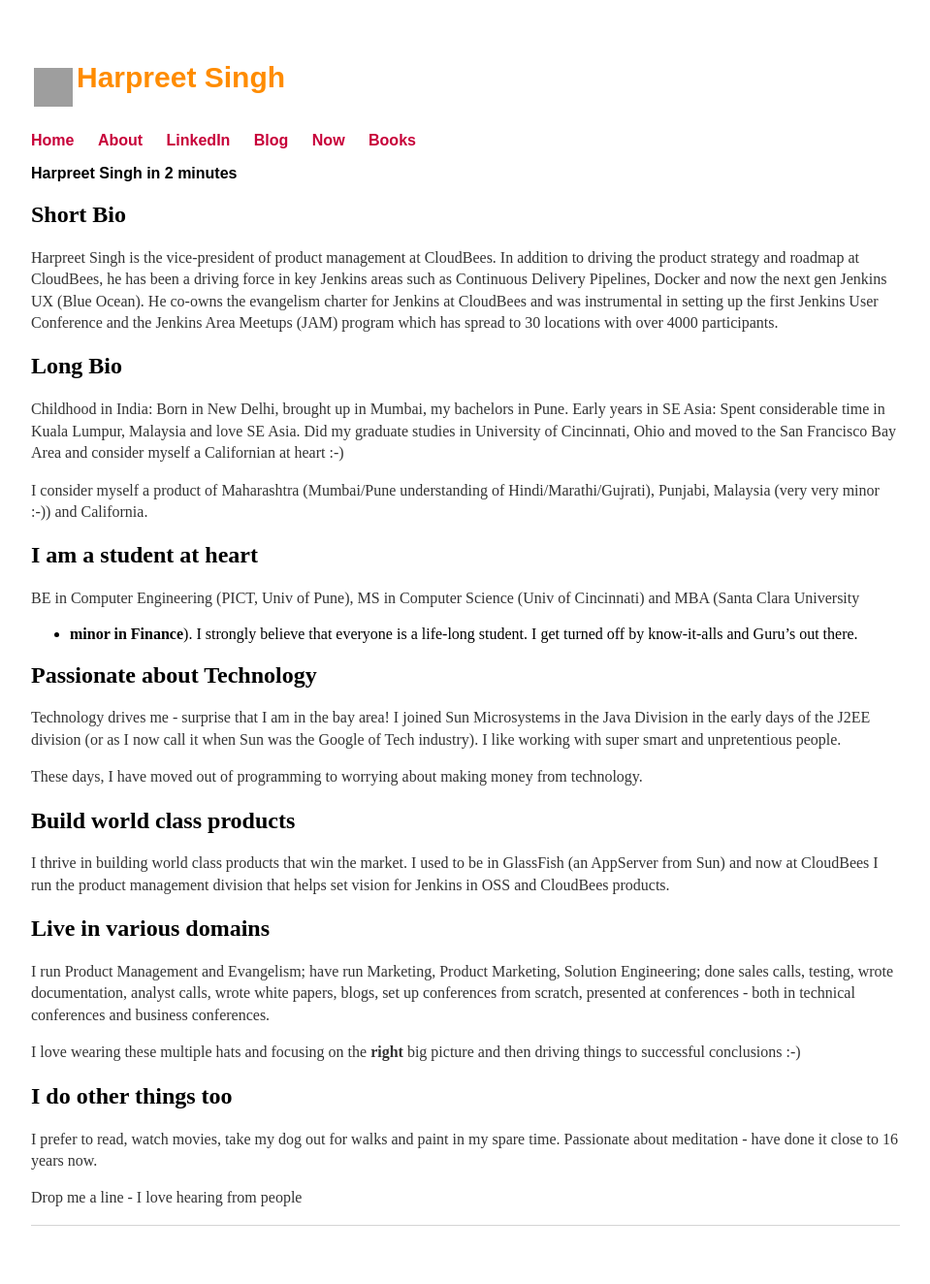
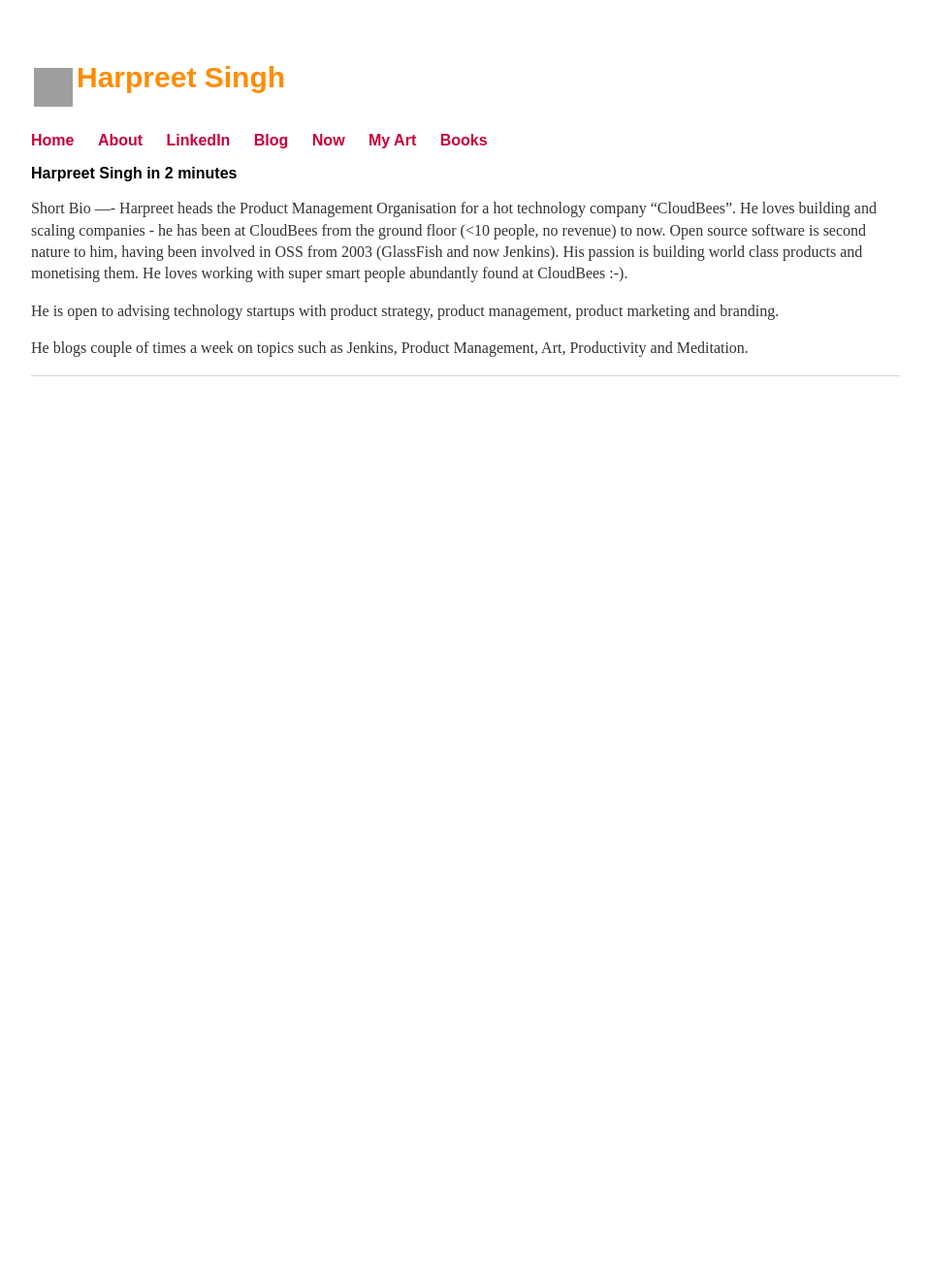
Before and after one commit to harpreetsingh/harpreetsingh.github.io, a Jekyll site: the page built from about/index.md, in a window 1280 px wide. Shown: the whole page at 97% size, without its empty margins (160-1119 px from the left). Built offline with Jekyll 4.4.1, drawn with Linux system fonts in a browser that asks for light colours; after the commit the page ends 900 px from its top, so only the background shows below that; grey boxes are pictures that could not be loaded.

Commit message:
got in art album

```diff
--- a/_layouts/default.md
+++ b/_layouts/default.md
@@ -35,6 +35,7 @@
 	        		<li><a href="https://www.linkedin.com/in/singhharpreet">LinkedIn</a></li>
 	        		<li><a href="/blog">Blog</a></li>
 	        		<li><a href="/now">Now</a></li>
+				<li><a href="/myart">My Art</a></li>
 	        		<li><a href="/books">Books</a></li>
 	    		</ul>
 		  </nav>
--- a/about/index.md
+++ b/about/index.md
@@ -5,68 +5,17 @@
 {{ page.title }}
 ====
 
-Short Bio
-----
-Harpreet Singh is the vice-president of product management at CloudBees. In addition to driving the product strategy and roadmap at CloudBees, he has been a driving force in key Jenkins areas such as Continuous Delivery Pipelines, Docker and now the next gen Jenkins UX (Blue Ocean). He co-owns the evangelism charter for Jenkins at CloudBees and was instrumental in setting up the first Jenkins User Conference and the Jenkins Area Meetups (JAM) program which has spread to 30 locations with over 4000 participants.
+Short Bio ---- Harpreet heads the Product Management Organisation for
+a hot technology company “CloudBees". He loves building and scaling
+companies - he has been at CloudBees from the ground floor (<10
+people, no revenue) to now. Open source software is second nature to
+him, having been involved in OSS from 2003 (GlassFish and now
+Jenkins). His passion is building world class products and monetising
+them. He loves working with super smart people abundantly found at
+CloudBees :-).
 
-Long Bio
----
+He is open to advising technology startups with product strategy,
+product management, product marketing and branding.
 
- Childhood in India: Born in New Delhi, brought up in Mumbai, my
- bachelors in Pune. Early years in SE Asia: Spent considerable time in
- Kuala Lumpur, Malaysia and love SE Asia.  Did my graduate studies in
- University of Cincinnati, Ohio and moved to the San Francisco Bay
- Area and consider myself a Californian at heart :-)
-
- I consider myself a product of Maharashtra (Mumbai/Pune understanding
- of Hindi/Marathi/Gujrati), Punjabi, Malaysia (very very minor :-)) and
- California.
-
-I am a student at heart
-----
-
- BE in Computer Engineering (PICT, Univ of Pune), MS in Computer
- Science (Univ of Cincinnati) and MBA (Santa Clara University
- - <b>minor in Finance</b>). I strongly believe that everyone is a
- life-long student. I get turned off by know-it-alls and Guru's out
- there.
-
-Passionate about Technology
----
-
-Technology drives me - surprise that I am in the bay area! I joined
-Sun Microsystems in the Java Division in the early days of the J2EE
-division (or as I now call it when Sun was the Google of Tech
-industry). I like working with super smart and unpretentious people.
-
-These days, I have moved out of programming to worrying about making
-money from technology.
-
-Build world class products
-----
-
-I thrive in building world class products that win the market. I used
-to be in GlassFish (an AppServer from Sun) and now at CloudBees I run
-the product management division that helps set vision for Jenkins in
-OSS and CloudBees products.
-
-Live in various domains
----
-
-I run Product Management and Evangelism; have run Marketing, Product
-Marketing, Solution Engineering; done sales calls, testing, wrote
-documentation, analyst calls, wrote white papers, blogs, set up
-conferences from scratch, presented at conferences - both in technical
-conferences and business conferences.
-
-I love wearing these multiple hats and focusing on the <b>right</b>
-big picture and then driving things to successful conclusions :-)
-
-I do other things too
----
-
-I prefer to read, watch movies, take my dog out for walks and paint in
-my spare time. Passionate about meditation - have done it close to 16
-years now.
-
-<p>Drop me a line - I love hearing from people</p>
+He blogs couple of times a week on topics such as Jenkins, Product
+Management, Art, Productivity and Meditation.
```
Also changed, not shown: index.html (+5 -3 lines), myart/index.md (added, +9 -0 lines).
